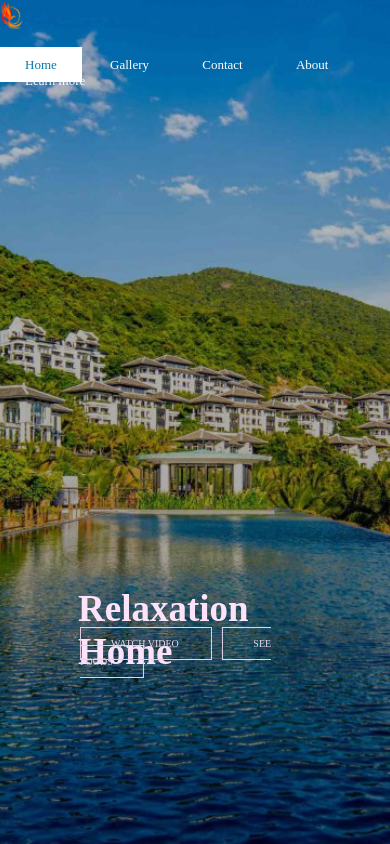
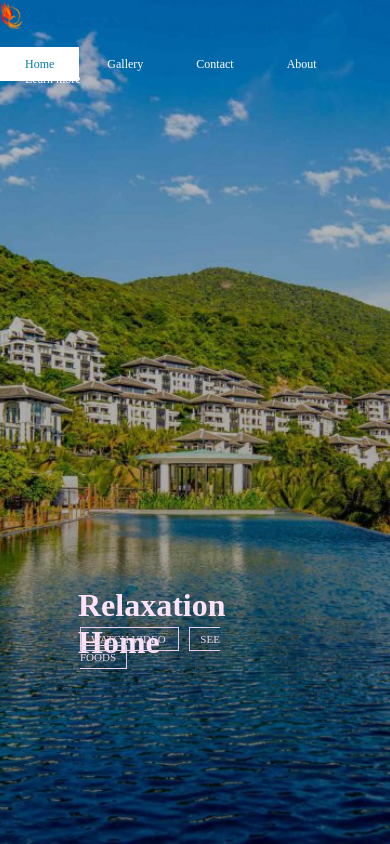
Before and after one commit to misacoding/HolidayApp, a PHP site: page / in a window 390 px wide. Run offline with PHP 8.4, Linux system fonts and the light colour scheme.

Commit message:
I fix the bug :)

```diff
--- a/css/style.css
+++ b/css/style.css
@@ -109,20 +109,21 @@ ul li.active a{
 
 @media only screen and (max-width: 768px) {
     .main{
-        font-size: 13px;
+        font-size: 12px;
     }
 
     .title h1{
-        font-size: 37px;
+        font-size:32px;
     }
 
     .btn{
-        font-size: 10px;
+        padding: 5px 10px;
+        font-size: 11px;
     }
 
     .button{
         position: absolute;
-        top: 75%;
+        top: 74.5%;
         left: 50%;
         transform: translate(-59%, 0%);
     }
```
